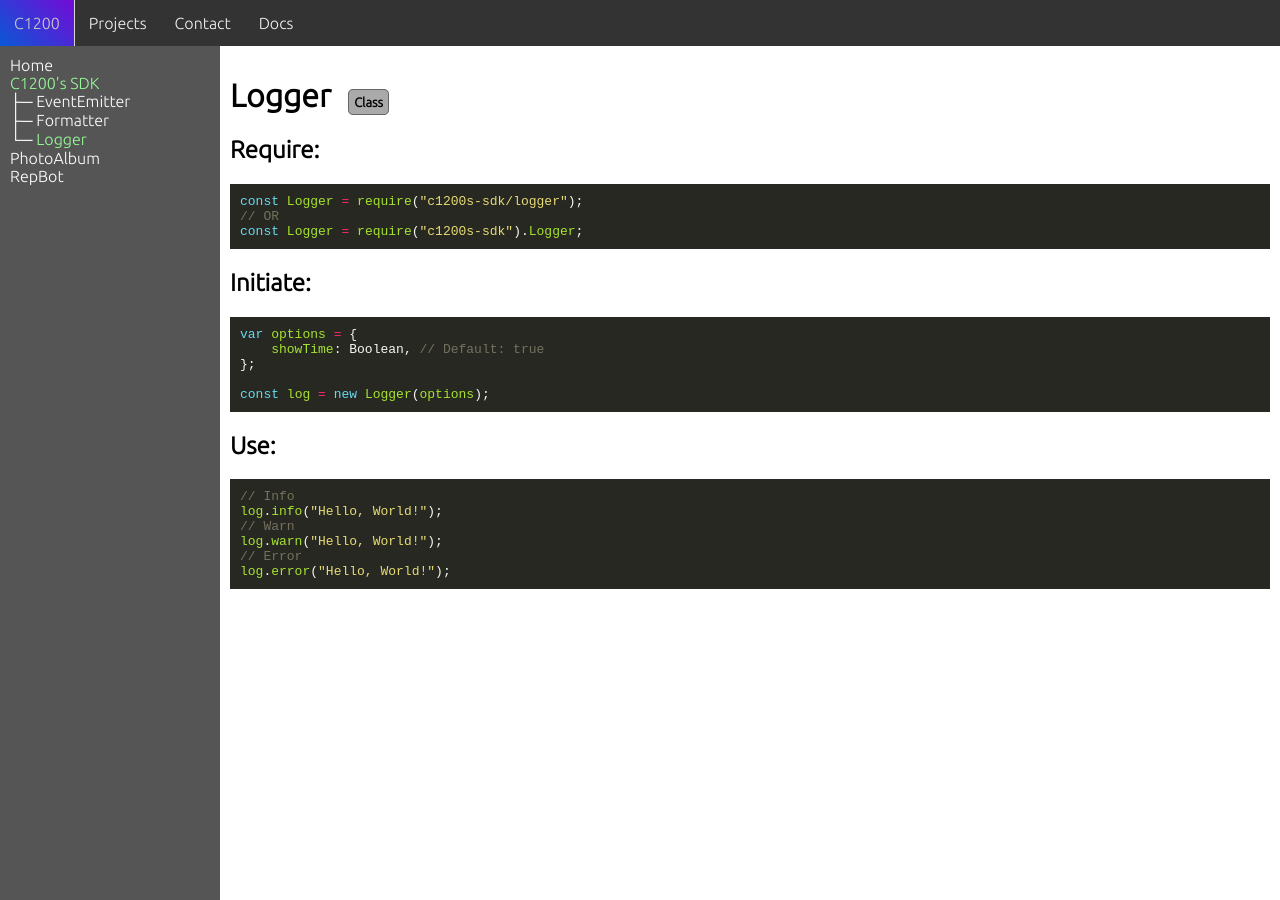
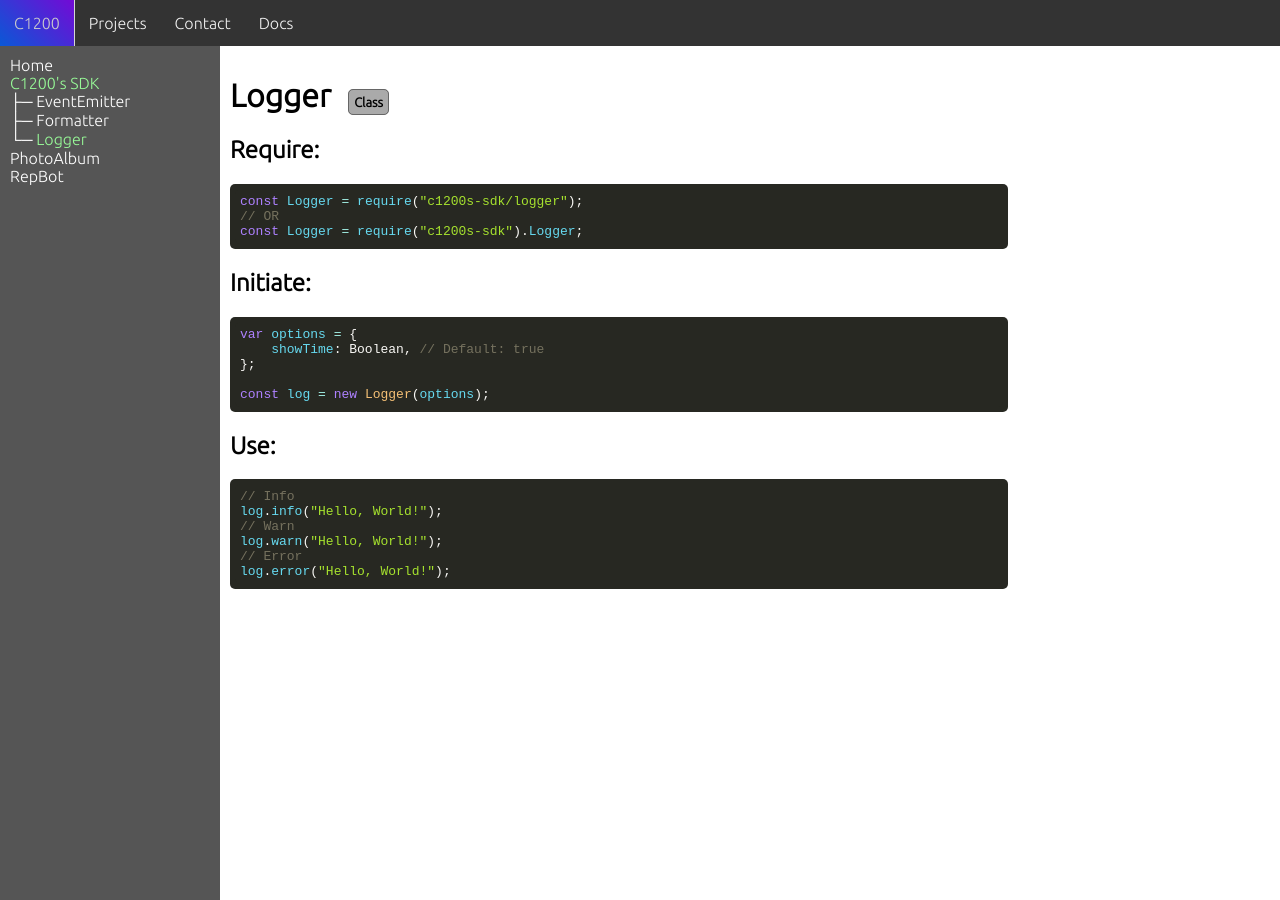
Before and after one commit to C1200/C1200.github.io, a Jekyll site: the page built from _docs/c1200s-sdk/logger.md, in a window 1280 px wide and 900 px high. Built offline with Jekyll 4.4.1, drawn with Linux system fonts in a browser that asks for light colours.

Commit message:
Styling code blocks

```diff
--- a/_layouts/docs.html
+++ b/_layouts/docs.html
@@ -2,7 +2,7 @@
 layout: base
 ---
 
-<link rel="stylesheet" href="/cdn/css/monokaicodehighlight.css">
+<link rel="stylesheet" href="/cdn/css/codehighlight.css">
 
 <style>
     a {
@@ -74,15 +74,6 @@ layout: base
         margin: 0;
     }
 
-    pre.highlight {
-        padding: 10px;
-        color: white;
-    }
-
-    .highlight .dl {
-        color: #e6db74;
-    }
-
     .footer {
         margin: 0;
     }
--- /dev/null
+++ b/cdn/css/codehighlight.css
@@ -0,0 +1,75 @@
+.highlight, .highlight pre, .highlight table {
+    background: #272822;
+    color: #f9f8f5;
+    padding: 5px;
+    margin: 0;
+    border-radius: 5px;
+    max-width: 60vw;
+    overflow: auto;
+}
+
+.highlight .hll { background-color: #49483e }
+.highlight .c { color: #75715e } /* Comment */
+.highlight .err { color: #f92672 } /* Error */
+.highlight .k { color: #ae81ff } /* Keyword */
+.highlight .l { color: #fd971f } /* Literal */
+.highlight .n, .highlight .h { color: #f9f8f5 } /* Name */
+.highlight .o { color: #a1efe4 } /* Operator */
+.highlight .p { color: #f9f8f5 } /* Punctuation */
+.highlight .cm { color: #75715e } /* Comment.Multiline */
+.highlight .cp { color: #75715e } /* Comment.Preproc */
+.highlight .c1 { color: #75715e } /* Comment.Single */
+.highlight .cs { color: #75715e } /* Comment.Special */
+.highlight .gd { color: #f92672 } /* Generic.Deleted */
+.highlight .ge { font-style: italic } /* Generic.Emph */
+.highlight .gh { color: #f9f8f5; font-weight: bold } /* Generic.Heading */
+.highlight .gi { color: #a6e22e } /* Generic.Inserted */
+.highlight .gp { color: #75715e; font-weight: bold } /* Generic.Prompt */
+.highlight .gs { font-weight: bold } /* Generic.Strong */
+.highlight .gu { color: #a1efe4; font-weight: bold } /* Generic.Subheading */
+.highlight .kc { color: #ae81ff } /* Keyword.Constant */
+.highlight .kd { color: #ae81ff } /* Keyword.Declaration */
+.highlight .kn { color: #a1efe4 } /* Keyword.Namespace */
+.highlight .kp { color: #ae81ff } /* Keyword.Pseudo */
+.highlight .kr { color: #ae81ff } /* Keyword.Reserved */
+.highlight .kt { color: #f4bf75 } /* Keyword.Type */
+.highlight .ld { color: #a6e22e } /* Literal.Date */
+.highlight .m { color: #fd971f } /* Literal.Number */
+.highlight .s { color: #a6e22e } /* Literal.String */
+.highlight .na { color: #66d9ef } /* Name.Attribute */
+.highlight .nb { color: #f9f8f5 } /* Name.Builtin */
+.highlight .nc { color: #f4bf75 } /* Name.Class */
+.highlight .no { color: #f92672 } /* Name.Constant */
+.highlight .nd { color: #a1efe4 } /* Name.Decorator */
+.highlight .ni { color: #f9f8f5 } /* Name.Entity */
+.highlight .ne { color: #f92672 } /* Name.Exception */
+.highlight .nf { color: #66d9ef } /* Name.Function */
+.highlight .nl { color: #f9f8f5 } /* Name.Label */
+.highlight .nn { color: #f4bf75 } /* Name.Namespace */
+.highlight .nx { color: #66d9ef } /* Name.Other */
+.highlight .py { color: #f9f8f5 } /* Name.Property */
+.highlight .nt { color: #a1efe4 } /* Name.Tag */
+.highlight .nv { color: #f92672 } /* Name.Variable */
+.highlight .ow { color: #a1efe4 } /* Operator.Word */
+.highlight .w { color: #f9f8f5 } /* Text.Whitespace */
+.highlight .mf { color: #fd971f } /* Literal.Number.Float */
+.highlight .mh { color: #fd971f } /* Literal.Number.Hex */
+.highlight .mi { color: #fd971f } /* Literal.Number.Integer */
+.highlight .mo { color: #fd971f } /* Literal.Number.Oct */
+.highlight .sb { color: #a6e22e } /* Literal.String.Backtick */
+.highlight .sc { color: #f9f8f5 } /* Literal.String.Char */
+.highlight .sd { color: #75715e } /* Literal.String.Doc */
+.highlight .s2 { color: #a6e22e } /* Literal.String.Double */
+.highlight .se { color: #fd971f } /* Literal.String.Escape */
+.highlight .sh { color: #a6e22e } /* Literal.String.Heredoc */
+.highlight .si { color: #fd971f } /* Literal.String.Interpol */
+.highlight .sx { color: #a6e22e } /* Literal.String.Other */
+.highlight .sr { color: #a6e22e } /* Literal.String.Regex */
+.highlight .s1 { color: #a6e22e } /* Literal.String.Single */
+.highlight .ss { color: #a6e22e } /* Literal.String.Symbol */
+.highlight .bp { color: #f9f8f5 } /* Name.Builtin.Pseudo */
+.highlight .vc { color: #f92672 } /* Name.Variable.Class */
+.highlight .vg { color: #f92672 } /* Name.Variable.Global */
+.highlight .vi { color: #f92672 } /* Name.Variable.Instance */
+.highlight .il { color: #fd971f } /* Literal.Number.Integer.Long */
+.highlight .dl { color: #a6e22e } /* Literal.String.Double */
--- a/cdn/css/monokaicodehighlight.css
+++ /dev/null
@@ -1,65 +0,0 @@
-.highlight pre { background-color: #272822; }
-.highlight .hll { background-color: #272822; }
-.highlight .c { color: #75715e } /* Comment */
-.highlight .err { color: #960050; background-color: #1e0010 } /* Error */
-.highlight .k { color: #66d9ef } /* Keyword */
-.highlight .l { color: #ae81ff } /* Literal */
-.highlight .n { color: #f8f8f2 } /* Name */
-.highlight .o { color: #f92672 } /* Operator */
-.highlight .p { color: #f8f8f2 } /* Punctuation */
-.highlight .cm { color: #75715e } /* Comment.Multiline */
-.highlight .cp { color: #75715e } /* Comment.Preproc */
-.highlight .c1 { color: #75715e } /* Comment.Single */
-.highlight .cs { color: #75715e } /* Comment.Special */
-.highlight .ge { font-style: italic } /* Generic.Emph */
-.highlight .gs { font-weight: bold } /* Generic.Strong */
-.highlight .kc { color: #66d9ef } /* Keyword.Constant */
-.highlight .kd { color: #66d9ef } /* Keyword.Declaration */
-.highlight .kn { color: #f92672 } /* Keyword.Namespace */
-.highlight .kp { color: #66d9ef } /* Keyword.Pseudo */
-.highlight .kr { color: #66d9ef } /* Keyword.Reserved */
-.highlight .kt { color: #66d9ef } /* Keyword.Type */
-.highlight .ld { color: #e6db74 } /* Literal.Date */
-.highlight .m { color: #ae81ff } /* Literal.Number */
-.highlight .s { color: #e6db74 } /* Literal.String */
-.highlight .na { color: #a6e22e } /* Name.Attribute */
-.highlight .nb { color: #f8f8f2 } /* Name.Builtin */
-.highlight .nc { color: #a6e22e } /* Name.Class */
-.highlight .no { color: #66d9ef } /* Name.Constant */
-.highlight .nd { color: #a6e22e } /* Name.Decorator */
-.highlight .ni { color: #f8f8f2 } /* Name.Entity */
-.highlight .ne { color: #a6e22e } /* Name.Exception */
-.highlight .nf { color: #a6e22e } /* Name.Function */
-.highlight .nl { color: #f8f8f2 } /* Name.Label */
-.highlight .nn { color: #f8f8f2 } /* Name.Namespace */
-.highlight .nx { color: #a6e22e } /* Name.Other */
-.highlight .py { color: #f8f8f2 } /* Name.Property */
-.highlight .nt { color: #f92672 } /* Name.Tag */
-.highlight .nv { color: #f8f8f2 } /* Name.Variable */
-.highlight .ow { color: #f92672 } /* Operator.Word */
-.highlight .w { color: #f8f8f2 } /* Text.Whitespace */
-.highlight .mf { color: #ae81ff } /* Literal.Number.Float */
-.highlight .mh { color: #ae81ff } /* Literal.Number.Hex */
-.highlight .mi { color: #ae81ff } /* Literal.Number.Integer */
-.highlight .mo { color: #ae81ff } /* Literal.Number.Oct */
-.highlight .sb { color: #e6db74 } /* Literal.String.Backtick */
-.highlight .sc { color: #e6db74 } /* Literal.String.Char */
-.highlight .sd { color: #e6db74 } /* Literal.String.Doc */
-.highlight .s2 { color: #e6db74 } /* Literal.String.Double */
-.highlight .se { color: #ae81ff } /* Literal.String.Escape */
-.highlight .sh { color: #e6db74 } /* Literal.String.Heredoc */
-.highlight .si { color: #e6db74 } /* Literal.String.Interpol */
-.highlight .sx { color: #e6db74 } /* Literal.String.Other */
-.highlight .sr { color: #e6db74 } /* Literal.String.Regex */
-.highlight .s1 { color: #e6db74 } /* Literal.String.Single */
-.highlight .ss { color: #e6db74 } /* Literal.String.Symbol */
-.highlight .bp { color: #f8f8f2 } /* Name.Builtin.Pseudo */
-.highlight .vc { color: #f8f8f2 } /* Name.Variable.Class */
-.highlight .vg { color: #f8f8f2 } /* Name.Variable.Global */
-.highlight .vi { color: #f8f8f2 } /* Name.Variable.Instance */
-.highlight .il { color: #ae81ff } /* Literal.Number.Integer.Long */
-
-.highlight .gh { } /* Generic Heading & Diff Header */
-.highlight .gu { color: #75715e; } /* Generic.Subheading & Diff Unified/Comment? */
-.highlight .gd { color: #f92672; } /* Generic.Deleted & Diff Deleted */
-.highlight .gi { color: #a6e22e; } /* Generic.Inserted & Diff Inserted */
```
